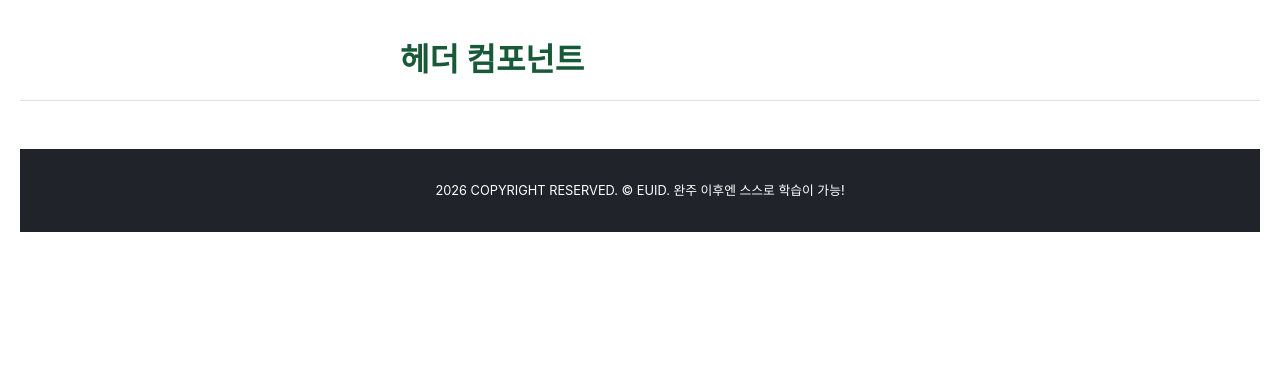
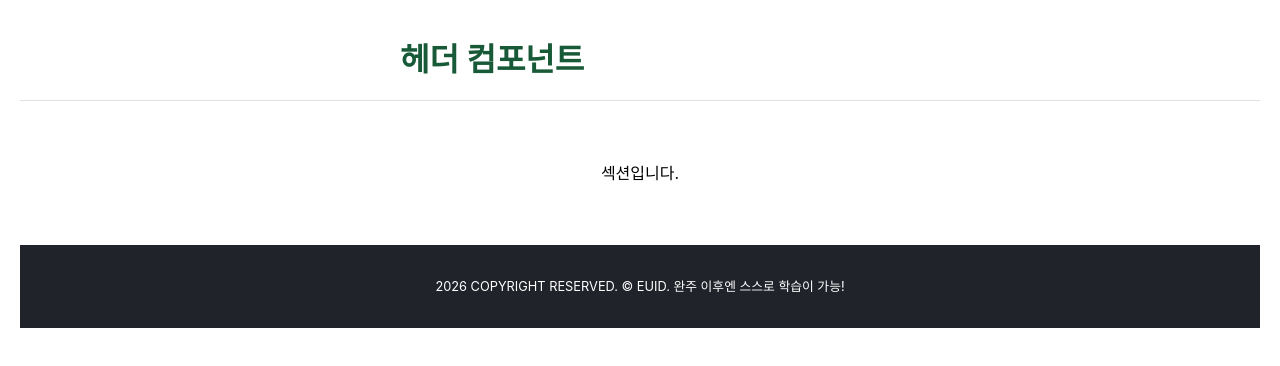
Before and after one commit to songha-5/learn-react, a React (Vite) app in the folder 02-State-이벤트-핸들링/: page / in a window 1280 px wide. Shown: the top 366 px of the page. Built offline with nearby package versions, Linux system fonts and the light colour scheme.

Commit message:
학습: 컴포넌트 설계 실습

```diff
--- a/02-State-이벤트-핸들링/src/app/index.tsx
+++ b/02-State-이벤트-핸들링/src/app/index.tsx
@@ -1,6 +1,7 @@
 import Header from '@/components/Header'
 import Footer from '@/components/Footer'
 import S from './style.module.css'
+import Section from '@/components/Section'
 // import { createElement } from 'react'
 
 export default function App() {
@@ -9,6 +10,10 @@ export default function App() {
       <Header>
         <h1>헤더 컴포넌트</h1>
       </Header>
+
+      <Section title="타이틀입니다" isShowTitle={true}>
+        <p>섹션입니다.</p>
+      </Section>
       <Footer slogan={'완주 이후엔 스스로 학습이 가능!'}/>
 
       {/* 위와 동일한 컴포넌트 */}
--- a/02-State-이벤트-핸들링/src/components/Section/index.tsx
+++ b/02-State-이벤트-핸들링/src/components/Section/index.tsx
@@ -1,16 +1,40 @@
+import type { ReactNode } from 'react'
 import S from './style.module.css'
 
-function Section() {
+interface SectionProps {
+  title: string
+  isShowTitle: boolean
+  children?: ReactNode
+}
+
+// 조건부 렌더링 문서
+// https://ko.react.dev/learn#conditional-rendering
+
+// 삼항연산식은 JSX에서 쓸수있지만 if문은 밖에서 써서 넣어야함
+
+
+function Section(props: SectionProps) {
+  // if문
+  // let headingClassname
+
+  // if(props.isShowTitle) {
+  //   headingClassname = 'sr-only'
+  // }
+
   /**
    * 컴포넌트 title, children 속성
-   * - 컴포넌트 타입 정의 (인라인 → 인터페이스)
-   * - 섹션 제목 설정 (필수)
+   * - 컴포넌트 타입 정의 (인라인 → 인터페이스) ✔
+   * - 섹션 제목 설정 (필수) ✔
    * - 섹션 제목 화면에 표시 여부 설정 (선택)
-   * - 섹션 내부에 넣을 (리액트) 자식 요소 설정 (선택)
+   * - 섹션 내부에 넣을 (리액트) 자식 요소 설정 (선택) ✔
    */
   return (
     <section className={S.container}>
-      <h1 className="sr-only">리액트 학습</h1>
+      {/* 삼항연산문 */}
+      <h1 className={props.isShowTitle ? 'sr-only' : undefined }>{props.title}</h1>
+      {/* if문 */}
+      {/* <h1 className={headingClassname}>{props.title}</h1>  */}
+      {props.children}
     </section>
   )
 }
--- a/02-State-이벤트-핸들링/src/components/Section/style.module.css
+++ b/02-State-이벤트-핸들링/src/components/Section/style.module.css
@@ -2,7 +2,7 @@
   --space-y: 60px;
 
   display: flex;
-  flex-flow: row nowrap;
+  flex-flow: column nowrap;
   justify-content: center;
   align-items: center;
 
```
